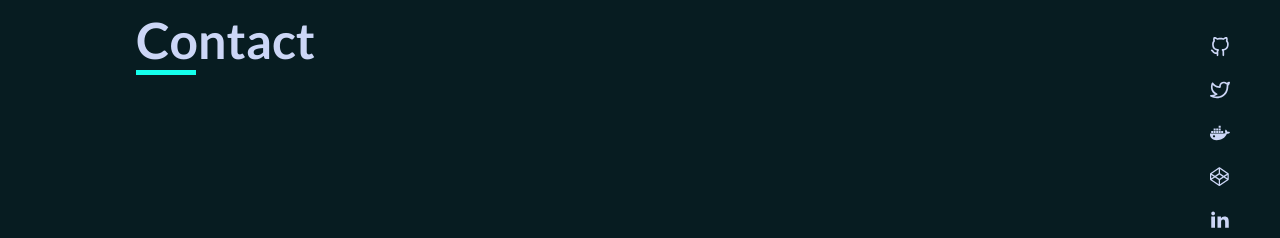
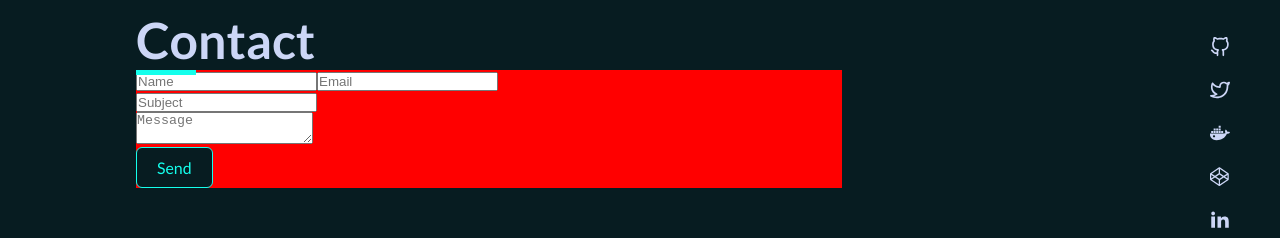
Before and after one commit to Hamzasehouli/myportfolio-nextjs, a Next.js app: page /contact in a window 1280 px wide. Shown: the part 163-401 px from the top of the page. Built offline with nearby package versions, Linux system fonts and the light colour scheme.

Commit message:
Added Contact.module.css

```diff
--- a/components/BasePage.js
+++ b/components/BasePage.js
@@ -3,7 +3,7 @@ const BasePage = function (props) {
   return (
     <>
       <h1 className={Classes.title}>{props.title}</h1>
-      <p className={Classes.description}>{props.description}</p>
+      <p className={Classes.description}>{props.children}</p>
     </>
   );
 };
--- /dev/null
+++ b/pages/contact/Contact.module.css
@@ -0,0 +1,10 @@
+.form {
+  width: 70%;
+  background-color: red;
+}
+
+.input {
+}
+
+.textarea {
+}
--- a/pages/contact/index.js
+++ b/pages/contact/index.js
@@ -1,6 +1,26 @@
 import BasePage from "../../components/BasePage";
+import BaseButton from "../../components/BaseButton";
+import Classes from "./Contact.module.css";
 const Contact = function () {
-  return <BasePage title="Contact">Contact</BasePage>;
+  return (
+    <BasePage title="Contact">
+      <form className={Classes.form}>
+        <div>
+          <input placeholder="Name" />
+          <input placeholder="Email" />
+        </div>
+        <div>
+          <input placeholder="Subject" />
+        </div>
+        <div>
+          <textarea placeholder="Message"></textarea>
+        </div>
+        <BaseButton mode="button" type="submit" state="empty">
+          Send
+        </BaseButton>
+      </form>
+    </BasePage>
+  );
 };
 
 export default Contact;
--- a/pages/index.js
+++ b/pages/index.js
@@ -1,4 +1,5 @@
 import BaseButton from "../components/BaseButton";
+import BasePage from "../components/BasePage";
 const Home = function () {
   return (
     <>
@@ -12,6 +13,9 @@ const Home = function () {
         <BaseButton mode="button" type="button" state="empty">
           Read my wrtings
         </BaseButton>
+      </section>
+      <section className="blog">
+        <BasePage title="My blog"></BasePage>
       </section>
     </>
   );
```
